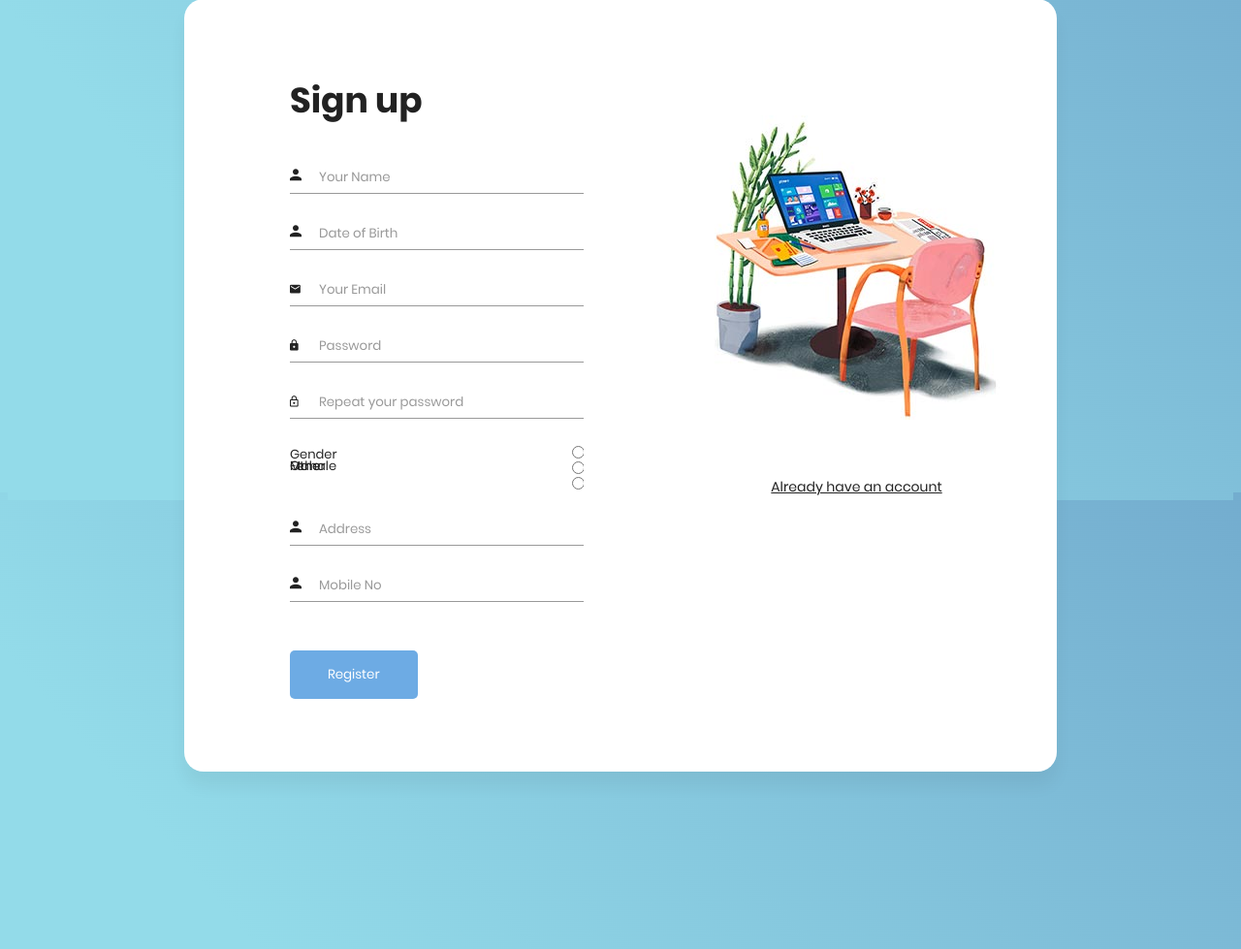
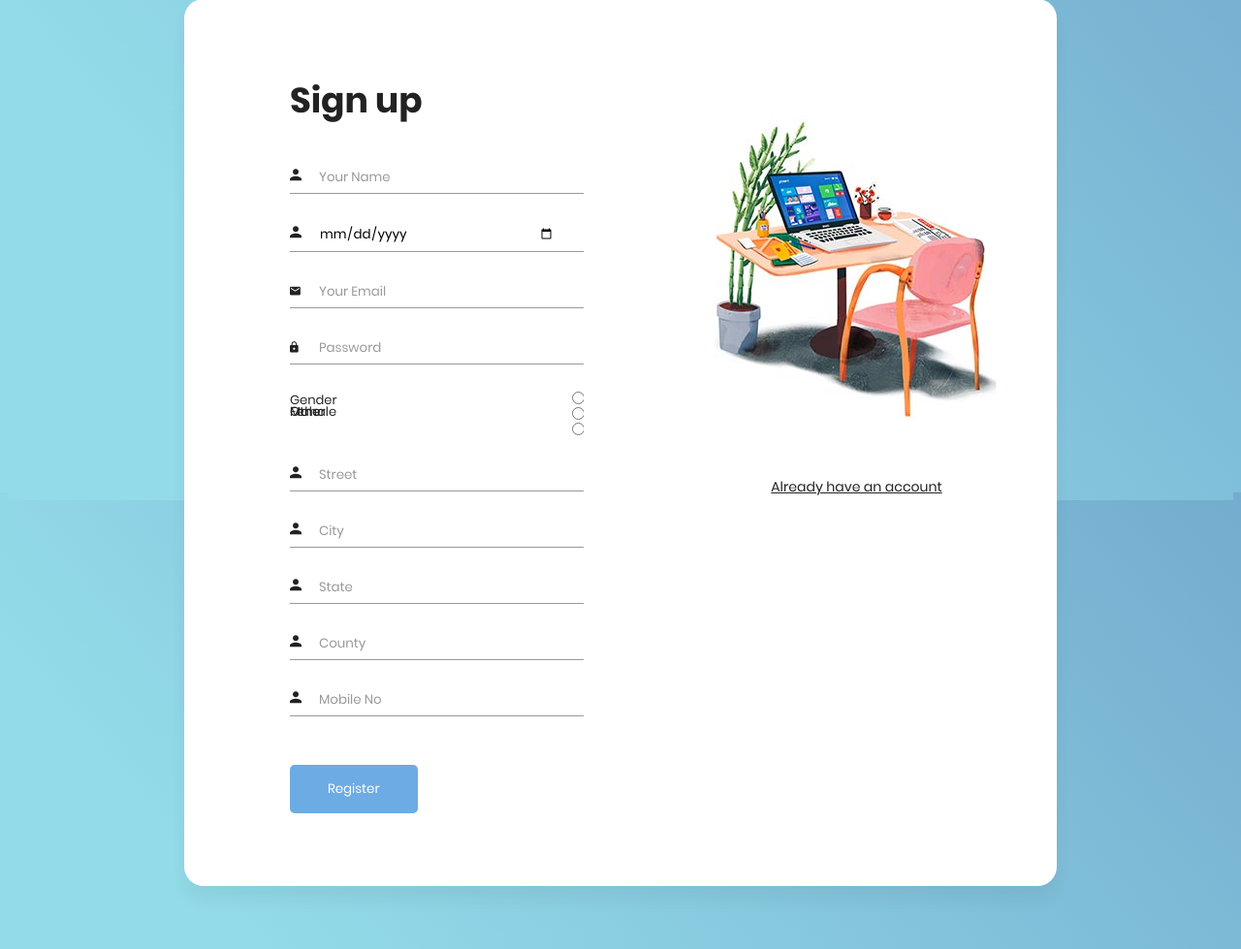
Before and after one commit to milanNavodya/wheres_pharmacy, a Flask app: page /signup in a window 1280 px wide. Shown: the part 159-1138 px from the top of the page at 97% size. Run offline with Flask 2, Linux system fonts and the light colour scheme.

Commit message:
[UPDATED] - User model fields, get form data and pass it to model, sign up form

```diff
--- a/routes.py
+++ b/routes.py
@@ -38,18 +38,28 @@ def signup():  # define the signup function
     if request.method == 'GET':  # If the request is GET we return the sign up page and forms
         return render_template('signup.html')
     else:  # if the request is POST, then we check if the email doesn't already exist and then we save data
+        name = request.form.get('fullname')
         email = request.form.get('email')
-        name = request.form.get('fullname')
         password = request.form.get('password')
         gender = request.form.get('gender')
+        dob = request.form.get('dob')
+        street = request.form.get('street')
+        city = request.form.get('city')
+        state = request.form.get('state')
+        county = request.form.get('county')
+        address = street + ", " + city + ", " + state + ", " + county + "."
+        # address = request.form.get('address')
+        mobile = request.form.get('mobile')
+        user_type = "patient"
         user = User.query.filter_by(email=email).first()
         # if this returns a user, then the email already exists in database
         if user:  # if a user is found, we want to redirect back to signup page so user can try again
-            flash('Email address already exists')
+            flash('Email address already exists.')
             return redirect(url_for('routes.signup'))
 
         # create a new user with the form data. Hash the password so the plaintext version isn't saved.
-        new_user = User(email=email, name=name, password=generate_password_hash(password))
+        new_user = User(full_name=name, email=email, password=generate_password_hash(password), gender=gender, dob=dob,
+                        address=address, mobile=mobile, user_type=user_type)
         # add the new user to the database
         db.session.add(new_user)
         db.session.commit()
--- a/templates/signup.html
+++ b/templates/signup.html
@@ -1,12 +1,3 @@
-<!--    <div class="box">-->
-<!--        {% with messages = get_flashed_messages() %}-->
-<!--            {% if messages %}-->
-<!--                <div class="notification is-danger">-->
-<!--                    {{ messages[0] }}<br> Go to <a href="{{ url_for('routes.login') }}">login page</a>.-->
-<!--                </div>-->
-<!--            {% endif %}-->
-<!--        {% endwith %}-->
-
 <!DOCTYPE html>
 <html lang="en">
 <head>
@@ -30,31 +21,45 @@
         <div class="container">
             <div class="signup-content">
                 <div class="signup-form">
+                    {% with messages = get_flashed_messages() %}
+                        {% if messages %}
+                            <div class="notification is-danger">
+                                {{ messages[0] }}
+                            </div>
+                        {% endif %}
+                    {% endwith %}
+
                     <h2 class="form-title">Sign up</h2>
                     <form method="POST" class="register-form" id="register-form" action="/signup">
+                        <!-- Full Name -->
                         <div class="form-group">
                             <label for="name"><i class="zmdi zmdi-account material-icons-name"></i></label>
                             <input type="text" name="fullname" id="name" placeholder="Your Name" required/>
                         </div>
+                        <!-- Date of Birth -->
                         <div class="form-group">
                             <label for="dob"><i class="zmdi zmdi-account material-icons-name"></i></label>
-                            <input type="text" name="dob" id="dob" placeholder="Date of Birth" required/>
+                            <input type="date" name="dob" id="dob" placeholder="Date of Birth" required/>
                         </div>
+                        <!-- For other user roles(pharmacy, doctor) -->
                         {% block content %}{% endblock %}
+                        <!-- E-mail -->
                         <div class="form-group">
                             <label for="email"><i class="zmdi zmdi-email"></i></label>
                             <input type="email" name="email" id="email" placeholder="Your Email" required/>
                         </div>
+                        <!-- Password -->
                         <div class="form-group">
                             <label for="pass"><i class="zmdi zmdi-lock"></i></label>
-                            <input type="password" name="pass" id="pass" placeholder="Password" required/>
+                            <input type="password" name="password" id="pass" placeholder="Password" required/>
                         </div>
-                        <div class="form-group">
-                            <label for="re_pass"><i class="zmdi zmdi-lock-outline"></i></label>
-                            <input type="password" name="re_pass" id="re_pass" placeholder="Repeat your password"
-                                   required/>
-                        </div>
-                        <div class="form-group" style="display: flex; flex-direction: row; justify-content: space-between;">
+<!--                        <div class="form-group">-->
+<!--                            <label for="re_pass"><i class="zmdi zmdi-lock-outline"></i></label>-->
+<!--                            <input type="password" name="re_pass" id="re_pass" placeholder="Repeat your password"-->
+<!--                                   required/>-->
+<!--                        </div>-->
+                        <div class="form-group"
+                             style="display: flex; flex-direction: row; justify-content: space-between;">
                             <div><label class="label-agree-term">Gender</label></div>
                             <div>
                                 <input type="radio" id="male" name="gender" value="male">
@@ -65,10 +70,25 @@
                                 <label for="other">Other</label>
                             </div>
                         </div>
+                        <!-- Address -->
                         <div class="form-group">
-                            <label for="address"><i class="zmdi zmdi-account material-icons-name"></i></label>
-                            <input type="text" name="address" id="address" placeholder="Address" required/>
+                            <label for="street"><i class="zmdi zmdi-account material-icons-name"></i></label>
+                            <input type="text" name="street" id="street" placeholder="Street" required/>
                         </div>
+                        <div class="form-group">
+                            <label for="city"><i class="zmdi zmdi-account material-icons-name"></i></label>
+                            <input type="text" name="city" id="city" placeholder="City" required/>
+                        </div>
+                        <div class="form-group">
+                            <label for="state"><i class="zmdi zmdi-account material-icons-name"></i></label>
+                            <input type="text" name="state" id="state" placeholder="State" required/>
+                        </div>
+                        <div class="form-group">
+                            <label for="county"><i class="zmdi zmdi-account material-icons-name"></i></label>
+                            <input type="text" name="county" id="county" placeholder="County" required/>
+                        </div>
+
+                        <!-- Mobile Number -->
                         <div class="form-group">
                             <label for="mobile"><i class="zmdi zmdi-account material-icons-name"></i></label>
                             <input type="text" name="mobile" id="mobile" placeholder="Mobile No" required/>
```
Also changed, not shown: models.py (+13 -19 lines).
